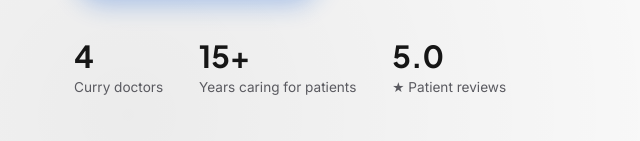
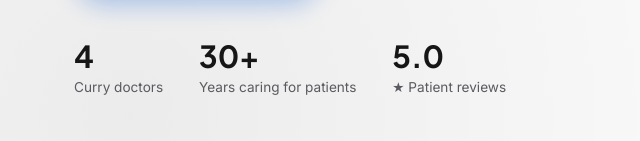
Before and after one commit to directcareai26/curry-chiropractic, a plain HTML site: page index.html in a window 1280 px wide. Shown: the part 659-800 px from the top of the page, 0-640 px from the left. Drawn offline with Linux system fonts and the light colour scheme.

Commit message:
Update hero stat to 30+ years caring for patients
Co-Authored-By: Claude Opus 4.8 <noreply@anthropic.com>

```diff
--- a/index.html
+++ b/index.html
@@ -101,7 +101,7 @@
         </div>
         <div class="hero__trust">
           <div class="hero__trust-item"><strong>4</strong><span>Curry doctors</span></div>
-          <div class="hero__trust-item"><strong>15+</strong><span>Years caring for patients</span></div>
+          <div class="hero__trust-item"><strong>30+</strong><span>Years caring for patients</span></div>
           <div class="hero__trust-item"><strong>5.0</strong><span>★ Patient reviews</span></div>
         </div>
       </div>
```
